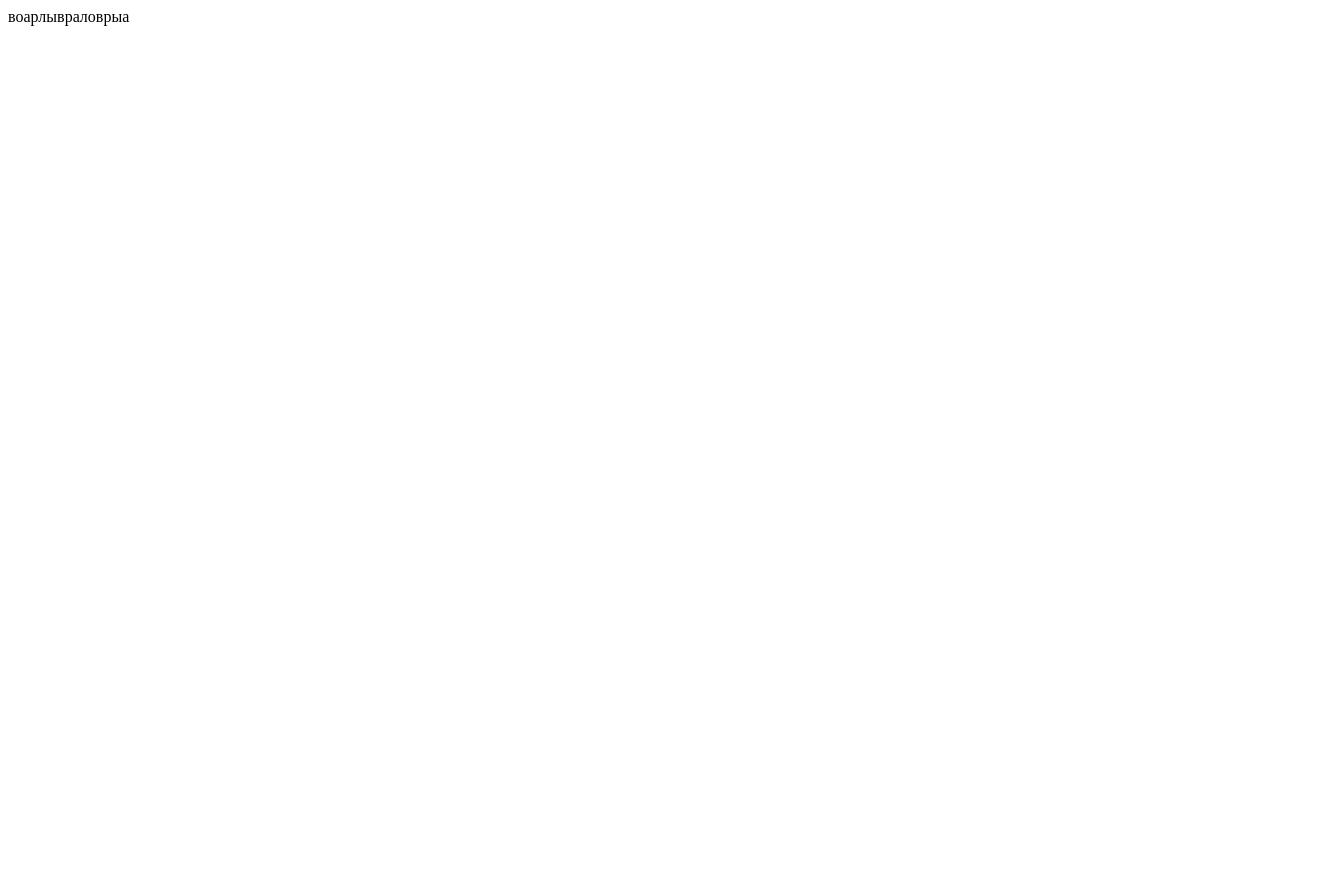
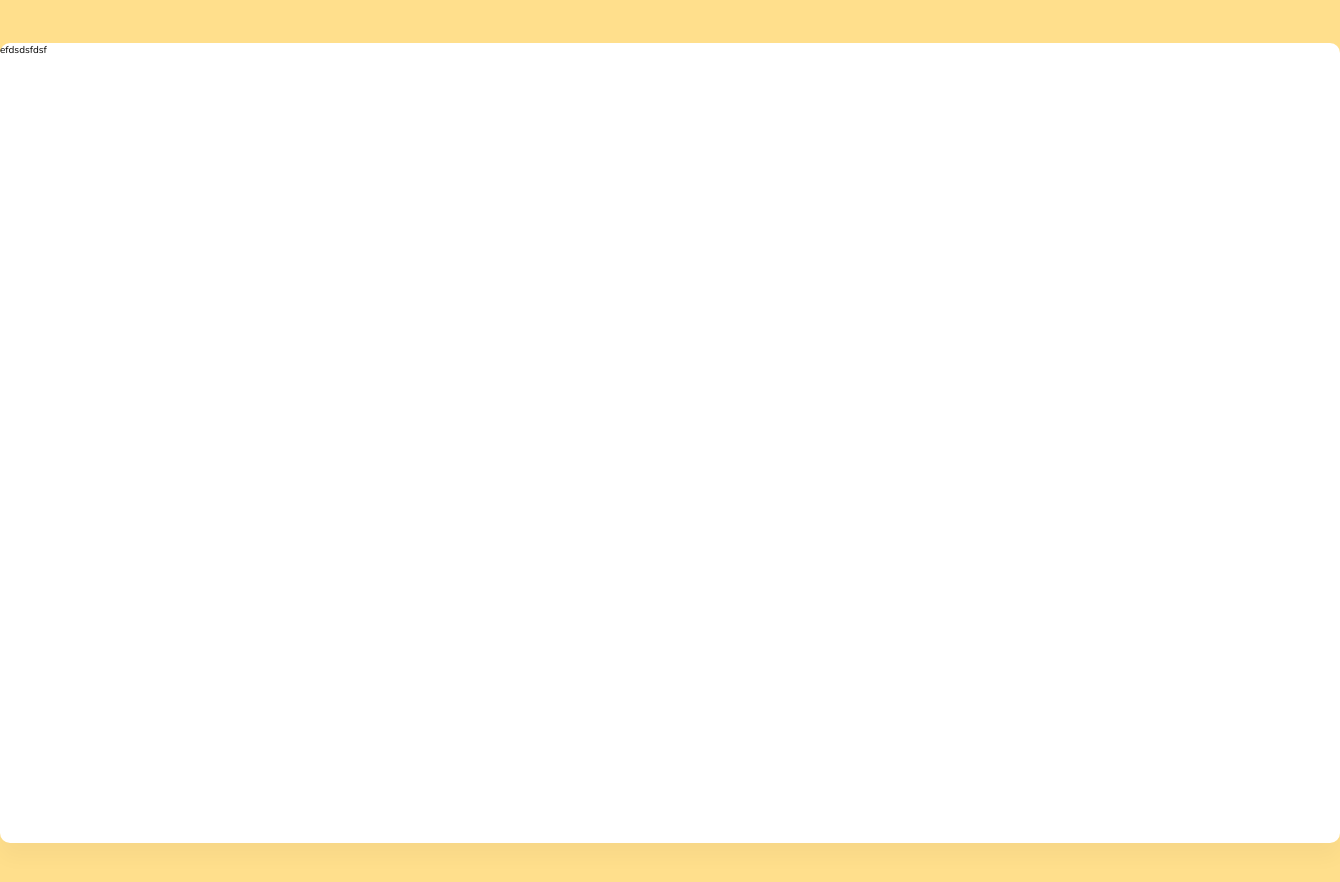
Before and after one commit to studstone/react-pizza, a React (Create React App) app: page / in a window 1280 px wide. Shown: the top 882 px of the page, 1340 px wide, since content can reach past the window. Before the commit the page ends 800 px from the top, so only its background shows below. Built offline with nearby package versions, Linux system fonts and the light colour scheme.

Commit message:
create Wrapper

```diff
--- a/package.json
+++ b/package.json
@@ -8,7 +8,9 @@
     "@testing-library/user-event": "^13.5.0",
     "react": "^18.2.0",
     "react-dom": "^18.2.0",
+    "react-router-dom": "^6.3.0",
     "react-scripts": "5.0.1",
+    "styled-components": "^5.3.5",
     "web-vitals": "^2.1.4"
   },
   "scripts": {
--- a/public/index.html
+++ b/public/index.html
@@ -3,7 +3,13 @@
   <head>
     <meta charset="utf-8" />
     <meta name="viewport" content="width=device-width, initial-scale=1" />
-    <title>React App</title>
+    <title>React Pizza</title>
+    <link rel="preconnect" href="https://fonts.googleapis.com" />
+    <link rel="preconnect" href="https://fonts.gstatic.com" crossorigin />
+    <link
+      href="https://fonts.googleapis.com/css2?family=Nunito:wght@300;400;500;600;700;800;900&display=swap"
+      rel="stylesheet"
+    />
   </head>
   <body>
     <noscript>You need to enable JavaScript to run this app.</noscript>
--- a/src/App.js
+++ /dev/null
@@ -1,12 +0,0 @@
-import React from "react";
-
-
-function App() {
-    return (
-        <>
-            воарлывраловрыа
-        </>
-    );
-}
-
-export default App;
--- /dev/null
+++ b/src/App.jsx
@@ -0,0 +1,16 @@
+import React from "react";
+import GlobalStyle, { Wrapper } from "./components/styles/GlobalStyle";
+
+
+function App() {
+    return (
+        <>
+            <GlobalStyle />
+            <Wrapper>
+                efdsdsfdsf
+            </Wrapper>
+        </>
+    );
+}
+
+export default App;
--- /dev/null
+++ b/src/components/styles/GlobalStyle.jsx
@@ -0,0 +1,82 @@
+import styled, { createGlobalStyle } from "styled-components";
+import { variable } from "./Variable";
+
+
+const GlobalStyle = createGlobalStyle`
+  html {
+    box-sizing: border-box;
+    font-size: 10px;
+  }
+
+  *,
+  *::before,
+  *::after {
+    box-sizing: inherit;
+  }
+
+  body {
+    max-width: 144rem;
+    font-family: 'Nunito', sans-serif;
+    font-style: normal;
+    font-weight: 400;
+    margin: 0;
+    padding-top: 4.3rem;
+    padding-bottom: 6.3rem;
+    background-color: ${variable.bodyBgColor};
+    color: ${variable.primaryTextColor};
+  }
+
+  img {
+    max-width: 100%;
+    height: auto;
+  }
+
+  a {
+    text-decoration: none;
+    color: inherit;
+  }
+
+  ul {
+    list-style: none;
+    padding: 0;
+    margin: 0;
+  }
+
+  h1,
+  h2,
+  h3 {
+    padding: 0;
+    margin: 0;
+    font-weight: 700;
+  }
+
+  p {
+    padding: 0;
+    margin: 0;
+  }
+
+  button {
+    cursor: pointer;
+    border: none;
+  }
+
+  input, button {
+    font: inherit;
+  }
+
+input::-webkit-outer-spin-button,
+input::-webkit-inner-spin-button {
+    -webkit-appearance: none;
+}
+`;
+
+export default GlobalStyle;
+
+export const Wrapper = styled.div`
+  width: 134rem;
+  min-height: 100vh;
+  background-color: ${variable.wrapperBgColor};
+  margin: 0 auto;
+  box-shadow: 0px 15px 20px rgba(0, 0, 0, 0.03);
+  border-radius: 1rem;
+`;
--- /dev/null
+++ b/src/components/styles/Variable.jsx
@@ -0,0 +1,15 @@
+export const variable = {
+    bodyBgColor: '#ffdf8c',
+    wrapperBgColor: '#ffffff',
+    buttonBgColor: '#fe5f1e',
+    tabBgColor: '#f9f9f9',
+    heartLikeFill: '#ff8585',
+    primaryTextColor: '#000000',
+    secondaryTextColor: '#2c2c2c',
+    btnTextColor: '#ffffff',
+    btnTextColorHover: '#eb5a1e',
+    logoPrimaryTextColor: '#181818',
+    logoSecondaryTextColor: '#7b7b7b',
+    boldWeight: 700,
+    regulardWeight: 400,
+};
```
Also changed, not shown: src/index.jsx (renamed from src/index.js), 2 other files (tests, documents, lock files or other folders).
